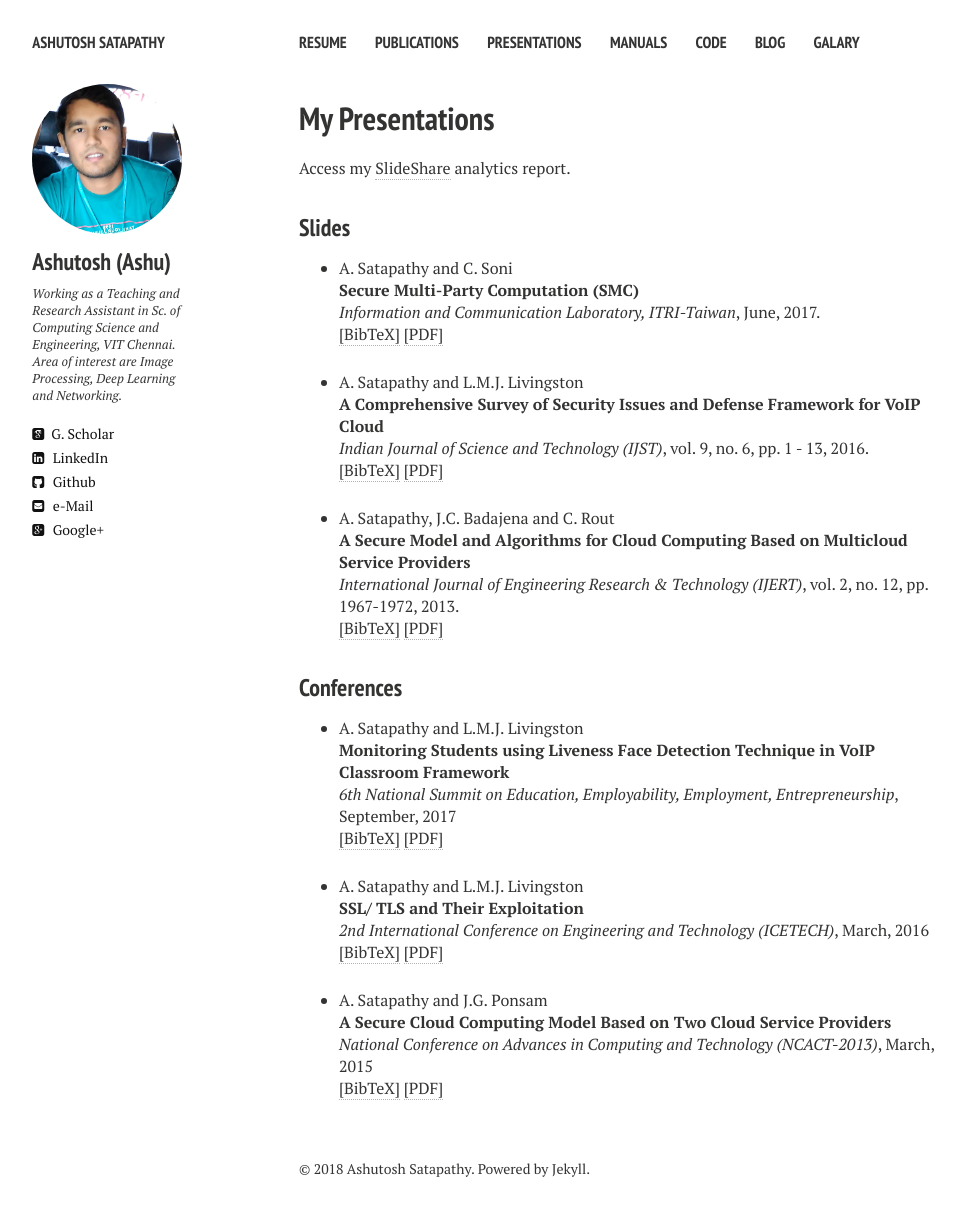
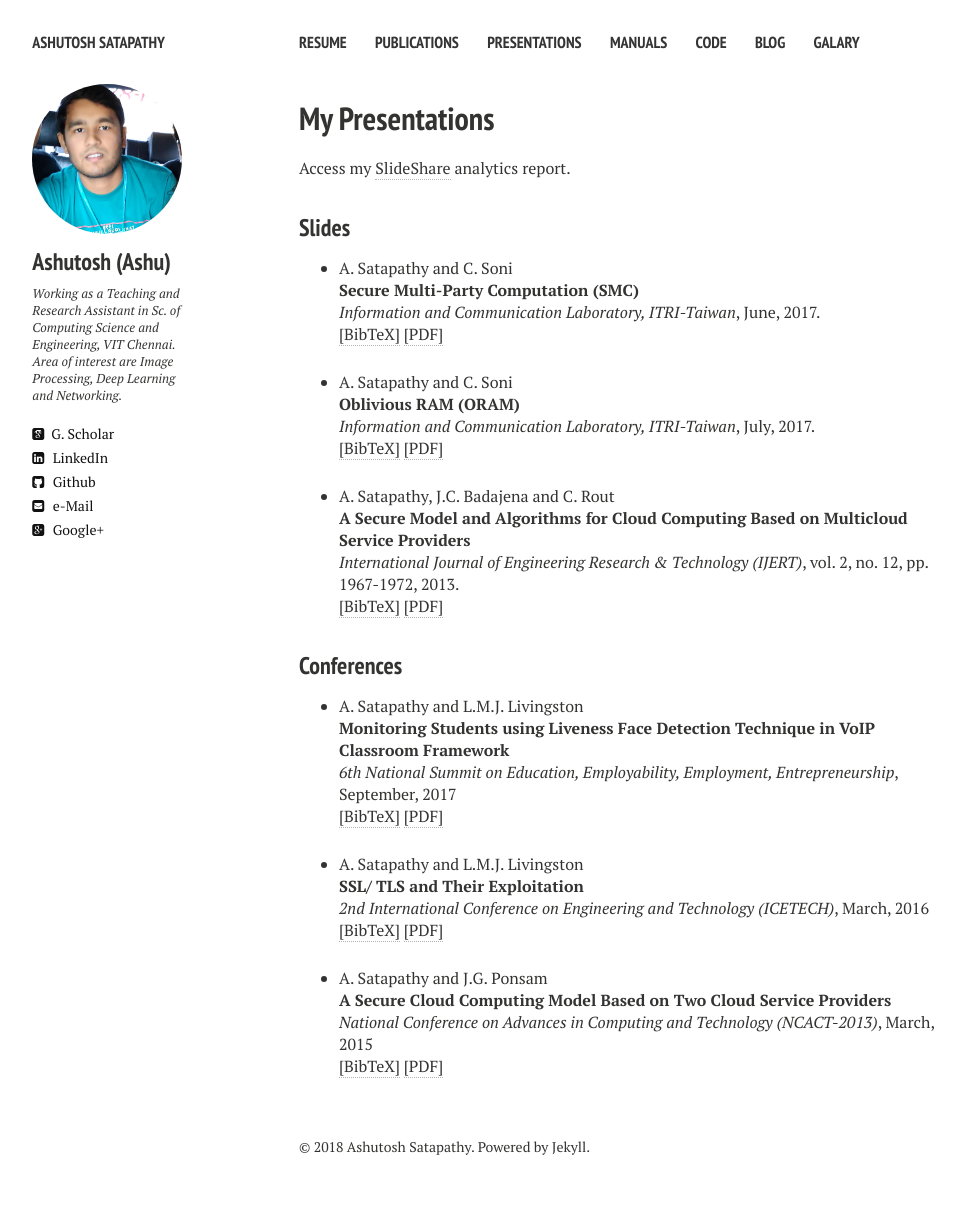
Before and after one commit to ashutoshsatapathy1990/ashutoshsatapathy1990.github.io, a Jekyll site: the page built from presentations.md, in a window 1280 px wide. Shown: the whole page, without its empty margins (21-986 px from the left). Built offline with Jekyll 4.4.1, drawn with Linux system fonts in a browser that asks for light colours; nearby versions of some CDN libraries; after the commit the page ends 1205 px from its top, so only the background shows below that.

Commit message:
Update presentations.html

```diff
--- a/_layouts/presentations.html
+++ b/_layouts/presentations.html
@@ -109,31 +109,26 @@ year = {2017}
 </div>
 </li>
 
-
-    <!-- Item: ashutosh2016a -->
+    <!-- Item: ashutosh2017pb -->
     <li ><p>
-    A. Satapathy and L.M.J. Livingston
-    <br><b>A Comprehensive Survey of Security Issues and Defense Framework for VoIP Cloud</b><br>
-<i>Indian Journal of Science and Technology (IJST)</i>,
-vol. 9,
-no. 6,
-pp. 1 - 13,
-2016.
+    A. Satapathy and C. Soni
+    <br><b>Oblivious RAM (ORAM)</b><br>
+<i>Information and Communication Laboratory, ITRI-Taiwan</i>,
+July,
+2017.
 
 <br />
-    <a href="javascript:toggleBibtex('ashutosh2016a')">[BibTeX]</a>
+    <a href="javascript:toggleBibtex('ashutosh2017pb')">[BibTeX]</a>
     <a href="https://www.dropbox.com/s/lzdmqeud1g5gpvu/defence-framework-VoIP.pdf?dl=0" target="_blank">[PDF]</a>
 </p>
-<div id="bib_ashutosh2016a" class="bibtex noshow">
+<div id="bib_ashutosh2017pb" class="bibtex noshow">
 <pre>
-@article{ashutosh2016a,
-  author = {A. Satapathy and L.M.J. Livingston},
-  title = {A Comprehensive Survey of Security Issues and Defense Framework for VoIP Cloud},
-  journal = {Indian Journal of Science and Technology (IJST)},
-  year = {2016},
-  volume = {9},
-  number = {6},
-  pages = {1 - 13}
+@unpublished{ashutosh2017pb,
+author = {A. Satapathy and C. Soni},
+title= {Oblivious RAM (ORAM)},
+note= {Information and Communication Laboratory, ITRI-Taiwan},
+month = {July},
+year = {2017}
 }
 </pre>
 </div>
```
